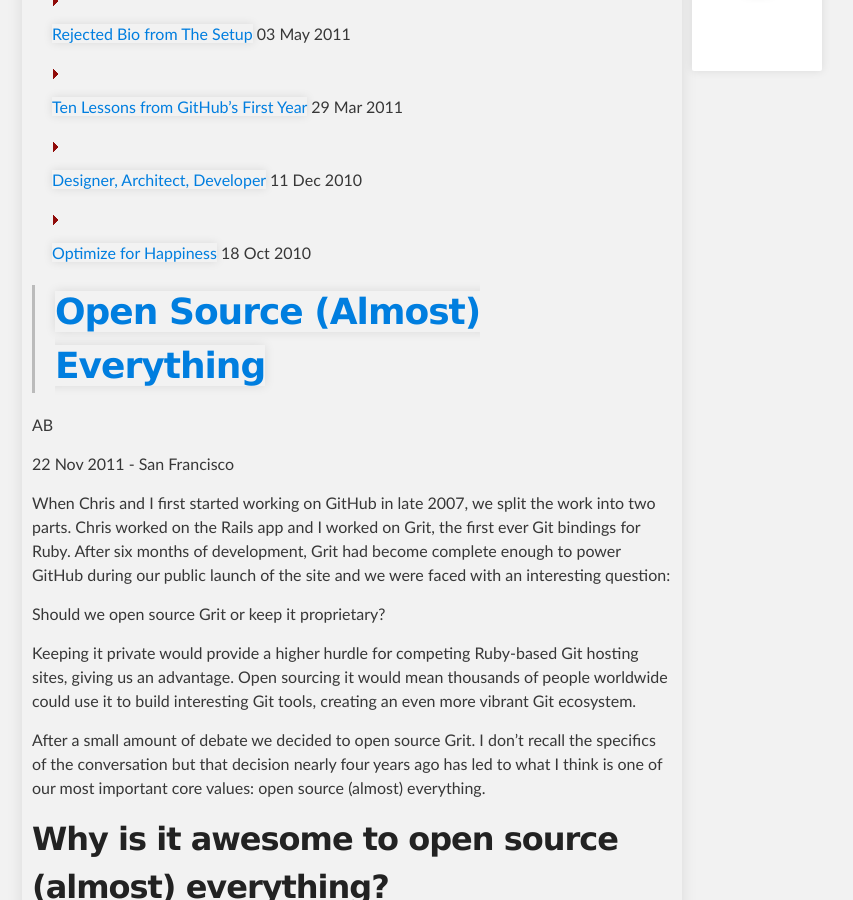
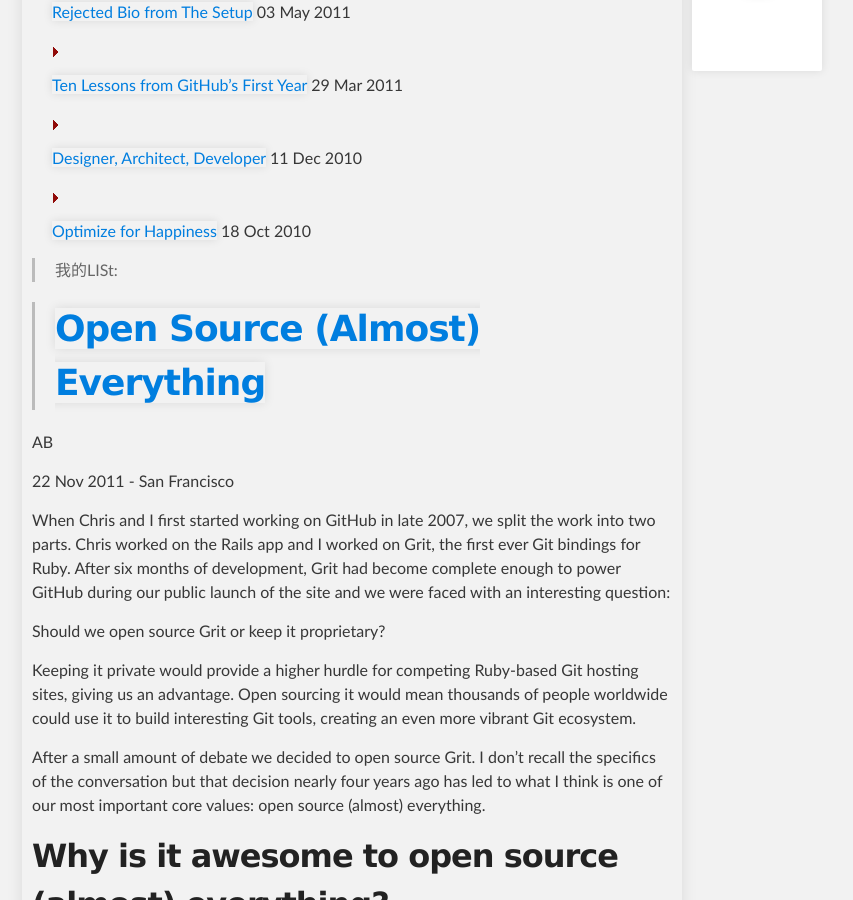
Before and after one commit to tonlog/tonlog.github.io, a Jekyll site: the page built from index.md, in a window 1280 px wide and 900 px high, scrolled down 429 px. Shown: the whole window, without its empty margins (234-1087 px from the left). Built offline with Jekyll 4.4.1, drawn with Linux system fonts in a browser that asks for light colours; Markdown is read by kramdown in place of the engine named in the settings.

Commit message:
Update index.md

```diff
--- a/index.md
+++ b/index.md
@@ -5,15 +5,14 @@
 ---
 
 
-最新速递
-=========
+<h4>最新速递</h4>
 
 {% for post in site.posts limit: 5 %}
 + <a href="{{ site.baseurl }}{{ post.url }}">{{ post.title }}</a>
   <label>{{ post.date | date_to_string }}</label>
 {% endfor %}
 
->
+> 我的LISt:
 
 {% for post in site.posts limit: 2 %}
 
```
